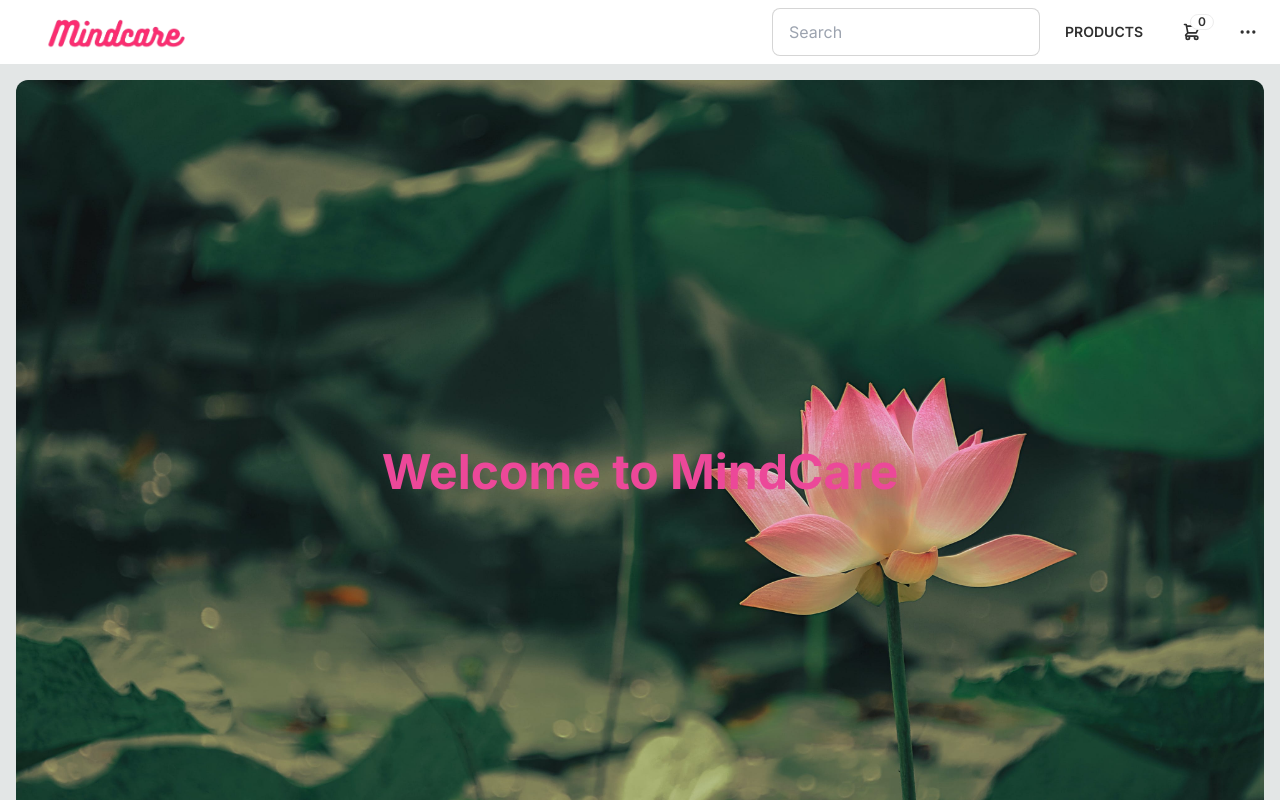
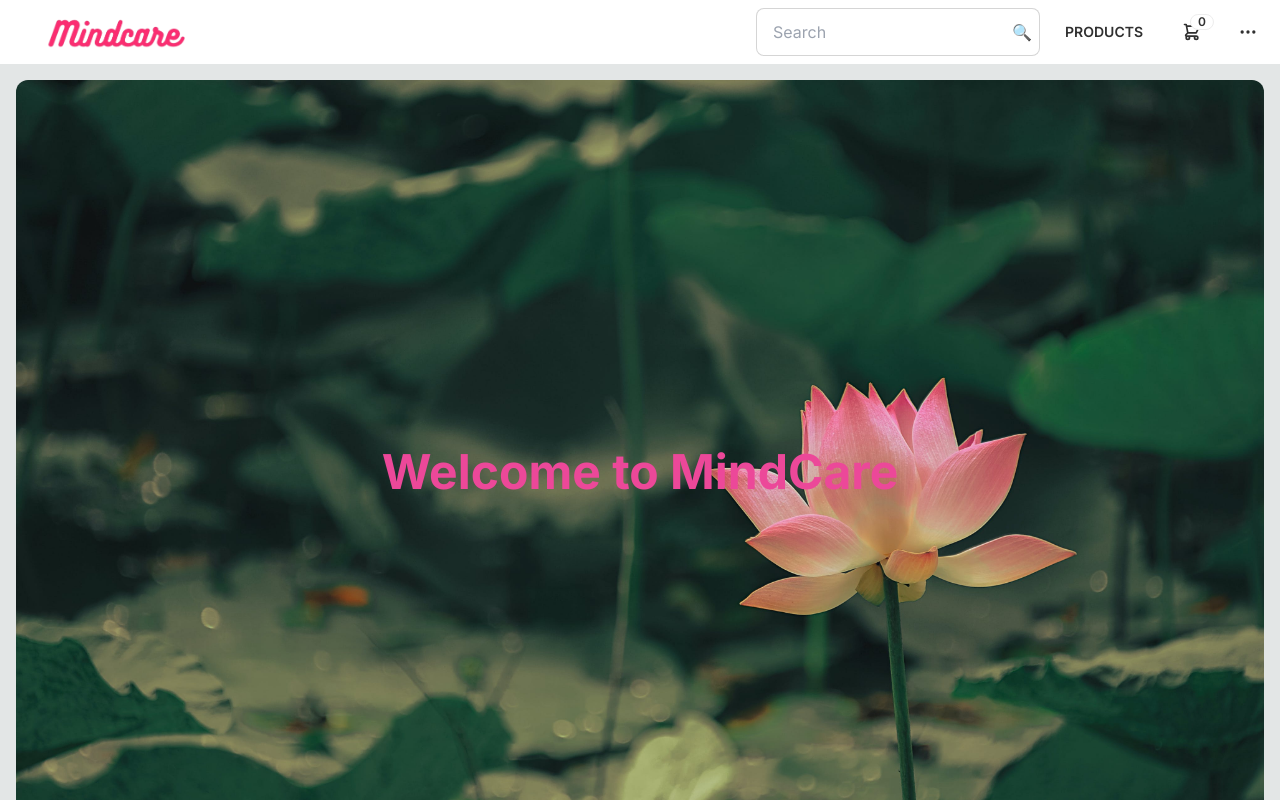
Before and after one commit to netra8/mindcare-fsd-nxtjs, a Next.js app: page / in a window 1280 px wide. Shown: the top 800 px of the page. Built offline with nearby package versions, Linux system fonts and the light colour scheme; no server answers.

Commit message:
add-product page user authen

```diff
--- a/package.json
+++ b/package.json
@@ -30,7 +30,7 @@
     "prettier-plugin-tailwindcss": "^0.3.0",
     "prisma": "^4.16.1",
     "react": "18.2.0",
-    "react-dom": "18.2.0",
+    "react-dom": "^18.2.0",
     "react-player": "^2.9.0",
     "tailwindcss": "3.3.2",
     "typescript": "5.1.3",
--- a/src/app/Navbar/Navbar.tsx
+++ b/src/app/Navbar/Navbar.tsx
@@ -7,6 +7,7 @@ import { redirect } from "next/navigation";
 import { authOptions } from "../api/auth/[...nextauth]/route";
 import ShoppingCartButton from "./ShoppingCartButton";
 import UserMenuButton from "./UserMenuButton";
+
 
 async function searchProducts(formData: FormData) {
   "use server";
@@ -18,6 +19,8 @@ async function searchProducts(formData: FormData) {
   }
 }
 
+
+
 export default async function Navbar() {
   const session = await getServerSession(authOptions);
   const cart = await getCart();
@@ -25,29 +28,34 @@ export default async function Navbar() {
   return (
     <div className="bg-base-100">
       <div className="navbar m-auto max-w-7xl flex-col gap-2 sm:flex-row">
-        <div className="flex-1"style={{ marginLeft: '20px' }}>
+        <div className="flex-1" style={{ marginLeft: "20px" }}>
           <Link href="/" className="btn-ghost btn text-xl normal-case">
+            <Image src={logo} height={140} width={140} alt="Mindcare logo" />
+          </Link>
 
-            <Image src={logo} height={140} width={140} alt="Mindcare logo" />
-
-          </Link>
         </div>
         <div className="flex-none gap-2">
-          <form action={searchProducts}>
+          <form action={searchProducts} className="relative">
             <div className="form-control">
               <input
                 name="searchQuery"
                 placeholder="Search"
-                className="input-bordered input w-full min-w-[100px]"
+                className="input-bordered input w-full min-w-[100px] pr-8"
               />
+              <button
+                type="submit"
+                className="absolute right-2 top-1/2 -translate-y-1/2 transform"
+              >
+                🔍 {/* Search emoji */}
+              </button>
             </div>
           </form>
-          <Link href="/all-products" className="btn-ghost btn">
-            Products
-          </Link>
-          <ShoppingCartButton cart={cart} />
-          <UserMenuButton session={session} />
         </div>
+        <Link href="/all-products" className="btn-ghost btn">
+          Products
+        </Link>
+        <ShoppingCartButton cart={cart} />
+        <UserMenuButton session={session} />
       </div>
     </div>
   );
--- a/src/app/Navbar/UserMenuButton.tsx
+++ b/src/app/Navbar/UserMenuButton.tsx
@@ -4,6 +4,7 @@ import profilePicPlaceholder from "@/assets/profile-pic-placeholder.png";
 import { Session } from "next-auth";
 import { signIn, signOut } from "next-auth/react";
 import Image from "next/image";
+import Link from "next/link";
 
 interface UserMenuButtonProps {
   session: Session | null;
@@ -44,10 +45,15 @@ export default function UserMenuButton({ session }: UserMenuButtonProps) {
         className="dropdown-content menu rounded-box menu-sm z-30 mt-3 w-52 bg-base-100 p-2 shadow"
       >
         <li>
+          <Link href="/add-product">Add product</Link>
+        </li>
+        <li>
           {user ? (
-            <button onClick={() => signOut({ callbackUrl: "/" })}>
-              Sign Out
-            </button>
+            <>
+              <button onClick={() => signOut({ callbackUrl: "/" })}>
+                Sign Out
+              </button>
+            </>
           ) : (
             <button onClick={() => signIn()}>Sign In</button>
           )}
--- a/src/app/add-product/page.tsx
+++ b/src/app/add-product/page.tsx
@@ -3,19 +3,26 @@ import { prisma } from "@/lib/db/prisma";
 import { getServerSession } from "next-auth";
 import { redirect } from "next/navigation";
 import { authOptions } from "../api/auth/[...nextauth]/route";
+import { error } from "console";
+import React, { useState, useEffect } from 'react';
 
 export const metadata = {
   title: "Add Product - Mindcare",
 };
+
+const allowedEmails = ['1032210830@mitwpu.edu.in'];
 
 async function addProduct(formData: FormData) {
   "use server";
 
   const session = await getServerSession(authOptions);
 
-  if (!session) {
-    redirect("/api/auth/signin?callbackUrl=/add-product");
-  }
+
+
+  // if (session?.user?.email && !allowedEmails.includes(session.user.email)) {
+  //   // redirect("/api/auth/signin?callbackUrl=/add-product");
+  //   throw new Error("Unautho access");
+  // }
 
   const name = formData.get("name")?.toString();
   const description = formData.get("description")?.toString();
@@ -36,8 +43,11 @@ async function addProduct(formData: FormData) {
 export default async function AddProductPage() {
   const session = await getServerSession(authOptions);
 
-  if (!session) {
-    redirect("/api/auth/signin?callbackUrl=/add-product");
+  // if (!session) {
+  //   redirect("/api/auth/signin?callbackUrl=/add-product");
+  // }
+  if (!session || session?.user?.email && !allowedEmails.includes(session.user.email)) {
+    redirect("/");
   }
 
   return (
--- a/src/app/page.tsx
+++ b/src/app/page.tsx
@@ -1,4 +1,5 @@
 import Link from "next/link";
+import Image from "next/image";
 
 export default function Home() {
   return (
--- a/src/components/FormSubmitButton.tsx
+++ b/src/components/FormSubmitButton.tsx
@@ -1,7 +1,7 @@
 "use client";
 
 import { ComponentProps } from "react";
-import { experimental_useFormStatus } from "react-dom";
+import { experimental_useFormStatus as useFormStatus } from "react-dom";
 
 type FormSubmitButtonProps = {
   children: React.ReactNode;
@@ -13,8 +13,7 @@ export default function FormSubmitButton({
   className,
   ...props
 }: FormSubmitButtonProps) {
-  const { pending } = experimental_useFormStatus();
-
+  const { pending } = useFormStatus();
   return (
     <button
       {...props}
```
Also changed, not shown: 1 other file (tests, documents, lock files or other folders).
